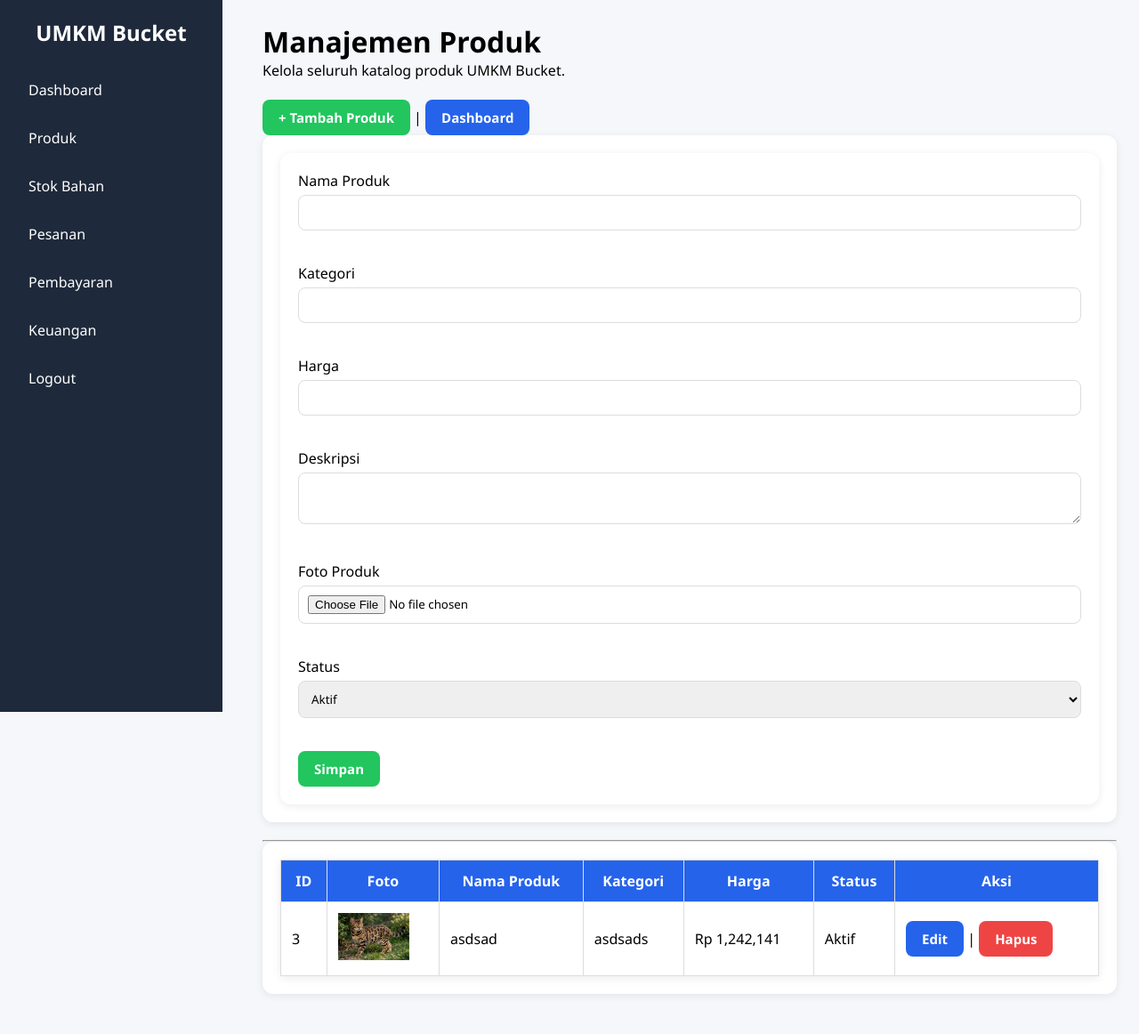
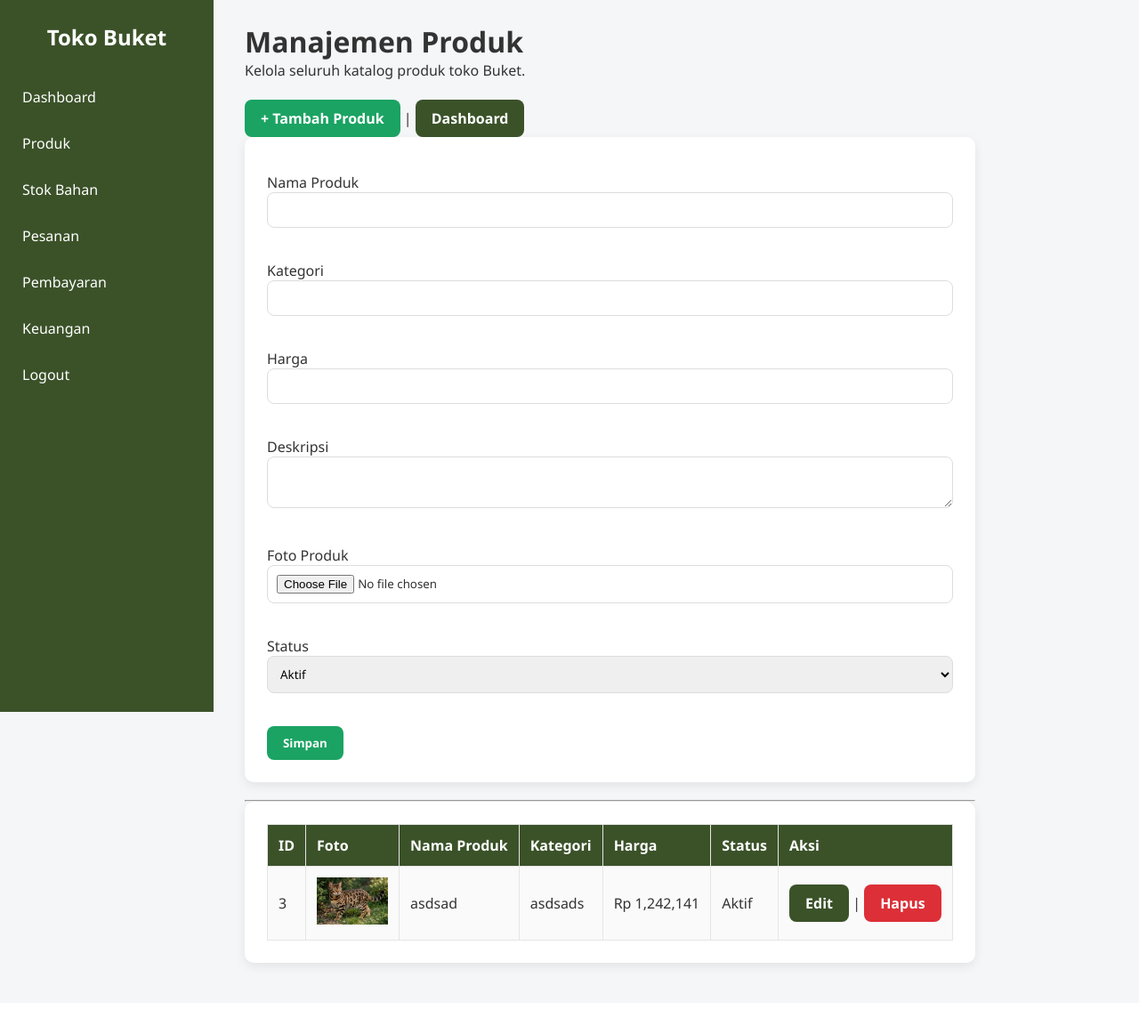
Before and after one commit to evanchristianw-maker/umkm_bucket, a PHP site: page /admin/produk.php?tambah=1 in a window 1280 px wide. Shown: the whole page at 89% size. After the commit the page ends 1092 px from the top, so only its background shows below. Run offline with PHP 8.4, Linux system fonts and the light colour scheme; a user stored in the database is signed in; data comes from the database, SQL or seed files in the repository.

Commit message:
ubah css

```diff
--- a/admin/produk.php
+++ b/admin/produk.php
@@ -16,7 +16,7 @@ $data = mysqli_query($conn,"SELECT * FROM katalog");
 
 <h1>Manajemen Produk</h1>
 
-<p>Kelola seluruh katalog produk UMKM Bucket.</p>
+<p>Kelola seluruh katalog produk toko Buket.</p>
 
 <br>
 <a href="?tambah=1" class="btn btn-success">
--- a/admin/stok.php
+++ b/admin/stok.php
@@ -25,7 +25,7 @@ $data = mysqli_query($conn, "SELECT * FROM stok_bahan");
 <a href="?tambah=1" class="btn btn-success">
     + Tambah Bahan
 </a>
-
+|
 <a href="dashboard.php" class="btn btn-primary">
     Dashboard
 </a>
--- a/admin/template/header.php
+++ b/admin/template/header.php
@@ -4,7 +4,7 @@
 
 <meta charset="UTF-8">
 
-<title>UMKM Bucket</title>
+<title>Toko Buket</title>
 
 <link rel="stylesheet"
 href="../assets/css/style.css">
--- a/admin/template/sidebar.php
+++ b/admin/template/sidebar.php
@@ -1,6 +1,6 @@
 <div class="sidebar">
 
-    <h2>UMKM Bucket</h2>
+    <h2>Toko Buket</h2>
 
     <a href="dashboard.php">Dashboard</a>
 
--- a/assets/css/style.css
+++ b/assets/css/style.css
@@ -1,271 +1,437 @@
-/* RESET */
+/* ======================================================
+   RESET
+====================================================== */
 
 *{
     margin:0;
     padding:0;
     box-sizing:border-box;
-    font-family:'Segoe UI',sans-serif;
+    font-family:'Segoe UI', Arial, sans-serif;
 }
 
+/* ======================================================
+   COLOR THEME
+====================================================== */
+
 :root{
-    --primary:#2563eb;
-    --secondary:#1e293b;
-    --success:#22c55e;
-    --warning:#f59e0b;
-    --danger:#ef4444;
-    --bg:#f5f7fa;
+
+    /* WARNA UTAMA */
+    --primary:#3b5229;
+    --primary-dark:#2c3f1f;
+    --primary-light:#a2b48a;
+
+    /* WARNA STATUS */
+    --success:#1ba363;
+    --warning:#f2be1a;
+    --danger:#dc2f37;
+    --info:#3b82f6;
+
+    /* WARNA KHUSUS */
+    --whatsapp:#14c26b;
+    --badge-selesai:#058d4a;
+    --logout:#b84141;
+
+    /* WARNA NETRAL */
     --white:#ffffff;
-    --shadow:0 2px 10px rgba(0,0,0,0.08);
+    --black:#333333;
+    --border:#dddddd;
+    --bg-light:#f5f6f8;
+    --card:#ffffff;
+
+    /* Shadow */
+    --shadow:0 4px 12px rgba(0,0,0,.08);
+
+    /* Radius */
+    --radius:10px;
+
 }
 
+/* ======================================================
+   BODY
+====================================================== */
+
 body{
-    background:var(--bg);
+    background:var(--bg-light);
+    color:var(--black);
 }
 
-/* LAYOUT */
+/* ======================================================
+   LAYOUT
+====================================================== */
 
 .container{
     display:flex;
 }
 
-/* SIDEBAR */
+.content{
+    margin-left:250px;
+    padding:25px;
+}
+
+/* ======================================================
+   SIDEBAR
+====================================================== */
 
 .sidebar{
-    width:250px;
+
+    width:240px;
     min-height:100vh;
-    background:var(--secondary);
-    color:white;
+
+    background:var(--primary);
+
     position:fixed;
-    left:0;
-    top:0;
-    padding:20px;
+
 }
 
 .sidebar h2{
-    margin-bottom:25px;
+
+    color:white;
     text-align:center;
+    padding:25px 0;
+
 }
 
 .sidebar a{
+
     display:block;
+
     color:white;
+
     text-decoration:none;
-    padding:12px;
-    margin-bottom:8px;
-    border-radius:8px;
+
+    padding:15px 25px;
+
     transition:.3s;
+
 }
 
 .sidebar a:hover{
-    background:#334155;
+
+    background:var(--primary-dark);
+
 }
 
-/* CONTENT */
+.sidebar .active{
 
-.content{
-    margin-left:270px;
-    padding:25px;
-    width:100%;
+    background:var(--primary-dark);
+
+    color:var(--primary-light);
+
 }
 
-/* CARD */
+/* ======================================================
+   CARD
+====================================================== */
 
 .card{
-    background:white;
-    padding:20px;
-    border-radius:12px;
+
+    background:var(--card);
+
+    border-radius:var(--radius);
+
     box-shadow:var(--shadow);
+
+    padding:25px;
+
     margin-bottom:20px;
+
 }
 
-.dashboard{
-    display:grid;
-    grid-template-columns:repeat(auto-fit,minmax(200px,1fr));
-    gap:20px;
-}
-
-.card h2{
-    color:var(--primary);
-    margin-bottom:10px;
-}
-
-/* BUTTON */
+/* ======================================================
+   BUTTON
+====================================================== */
 
 .btn{
+
     display:inline-block;
+
     padding:10px 18px;
+
     border:none;
+
     border-radius:8px;
+
+    text-decoration:none;
+
+    color:white;
+
     cursor:pointer;
-    text-decoration:none;
-    font-size:15px;
-    font-weight:600;
-    transition:0.3s;
+
+    font-weight:bold;
+
+    transition:.25s;
+
 }
 
 .btn:hover{
-    opacity:0.9;
-    transform:translateY(-1px);
+
+    transform:translateY(-2px);
+
 }
 
 .btn-primary{
-    background:#2563eb;
-    color:white;
+
+    background:var(--primary);
+
 }
 
 .btn-success{
-    background:#22c55e;
-    color:white;
+
+    background:var(--success);
+
 }
 
 .btn-warning{
-    background:#f59e0b;
-    color:white;
+
+    background:var(--warning);
+
+    color:#333;
+
 }
 
 .btn-danger{
-    background:#ef4444;
-    color:white;
+
+    background:var(--danger);
+
 }
 
-/* TABLE */
+/* ======================================================
+   TABLE
+====================================================== */
 
 table{
+
     width:100%;
+
     border-collapse:collapse;
+
     background:white;
-    box-shadow:var(--shadow);
+
 }
 
 table th{
+
     background:var(--primary);
+
     color:white;
+
 }
 
 table th,
 table td{
+
     padding:12px;
-    border:1px solid #ddd;
+
+    border:1px solid #e5e5e5;
+
+    text-align:left;
+
+}
+
+table tr:nth-child(even){
+
+    background:#fafafa;
+
 }
 
 table tr:hover{
-    background:#f9fafb;
+
+    background:#f2f2f2;
+
 }
 
-/* FORM */
+/* ======================================================
+   FORM
+====================================================== */
+
+form{
+
+    margin-top:15px;
+
+}
+
+label{
+
+    display:block;
+
+    margin-bottom:6px;
+
+    font-weight:bold;
+
+}
 
 input,
 select,
 textarea{
+
     width:100%;
+
     padding:10px;
-    margin-top:5px;
+
+    border:1px solid var(--border);
+
+    border-radius:8px;
+
     margin-bottom:15px;
-    border:1px solid #ddd;
-    border-radius:8px;
+
+    outline:none;
+
 }
 
-label{
-    font-weight:bold;
+input:focus,
+select:focus,
+textarea:focus{
+
+    border-color:var(--primary);
+
 }
 
-form{
-    background:white;
-    padding:20px;
-    border-radius:12px;
-    box-shadow:var(--shadow);
-}
-
-/* CUSTOMER PRODUCT CARD */
+/* ======================================================
+   PRODUCT CARD
+====================================================== */
 
 .product-grid{
+
     display:grid;
+
     grid-template-columns:repeat(auto-fill,minmax(250px,1fr));
+
     gap:20px;
+
 }
 
 .product-card{
+
     background:white;
+
     border-radius:12px;
+
     overflow:hidden;
+
     box-shadow:var(--shadow);
+
 }
 
 .product-card img{
+
     width:100%;
+
     height:220px;
+
     object-fit:cover;
+
 }
 
 .product-card .info{
+
     padding:15px;
+
 }
 
 .product-card h3{
+
     margin-bottom:10px;
+
 }
 
 .product-card p{
-    margin-bottom:10px;
+
+    margin-bottom:8px;
+
 }
 
-/* LOGIN */
+/* ======================================================
+   LOGIN
+====================================================== */
 
 .login-container{
+
     display:flex;
+
     justify-content:center;
+
     align-items:center;
+
     height:100vh;
+
 }
 
 .login-card{
+
     width:400px;
+
     background:white;
-    padding:30px;
+
+    padding:35px;
+
     border-radius:12px;
-    box-shadow:0 4px 15px rgba(0,0,0,.1);
+
+    box-shadow:var(--shadow);
+
 }
 
 .login-card h1{
+
+    color:var(--primary);
+
     text-align:center;
-    color:#2563eb;
+
     margin-bottom:10px;
+
 }
 
 .login-card p{
+
     text-align:center;
-    margin-bottom:20px;
+
+    margin-bottom:25px;
+
+    color:#666;
+
 }
 
-.login-card button{
+.login-card .btn{
+
     width:100%;
+
 }
 
-/*  STATUS STOK */
+/* ======================================================
+   STATUS STOK
+====================================================== */
 
 .status{
+
     display:inline-block;
+
     padding:6px 12px;
+
     border-radius:20px;
+
     color:white;
+
     font-size:13px;
+
     font-weight:bold;
-    text-align:center;
+
 }
 
 .aman{
-    background:#22c55e;
+
+    background:var(--success);
+
 }
 
 .menipis{
-    background:#f59e0b;
+
+    background:var(--warning);
+
+    color:#333;
+
 }
 
 .habis{
-    background:#ef4444;
+
+    background:var(--danger);
+
 }
-
-.warning-card{
-    border-left:6px solid #f59e0b;
-    background:#fff8e6;
-}
--- a/login.php
+++ b/login.php
@@ -12,7 +12,7 @@
 
     <div class="login-card">
 
-        <h1>UMKM Bucket</h1>
+        <h1>Toko Buket</h1>
 
         <p>Login Admin</p>
 
```
Also changed, not shown: assets/upload/produk/download.jpg (added).
